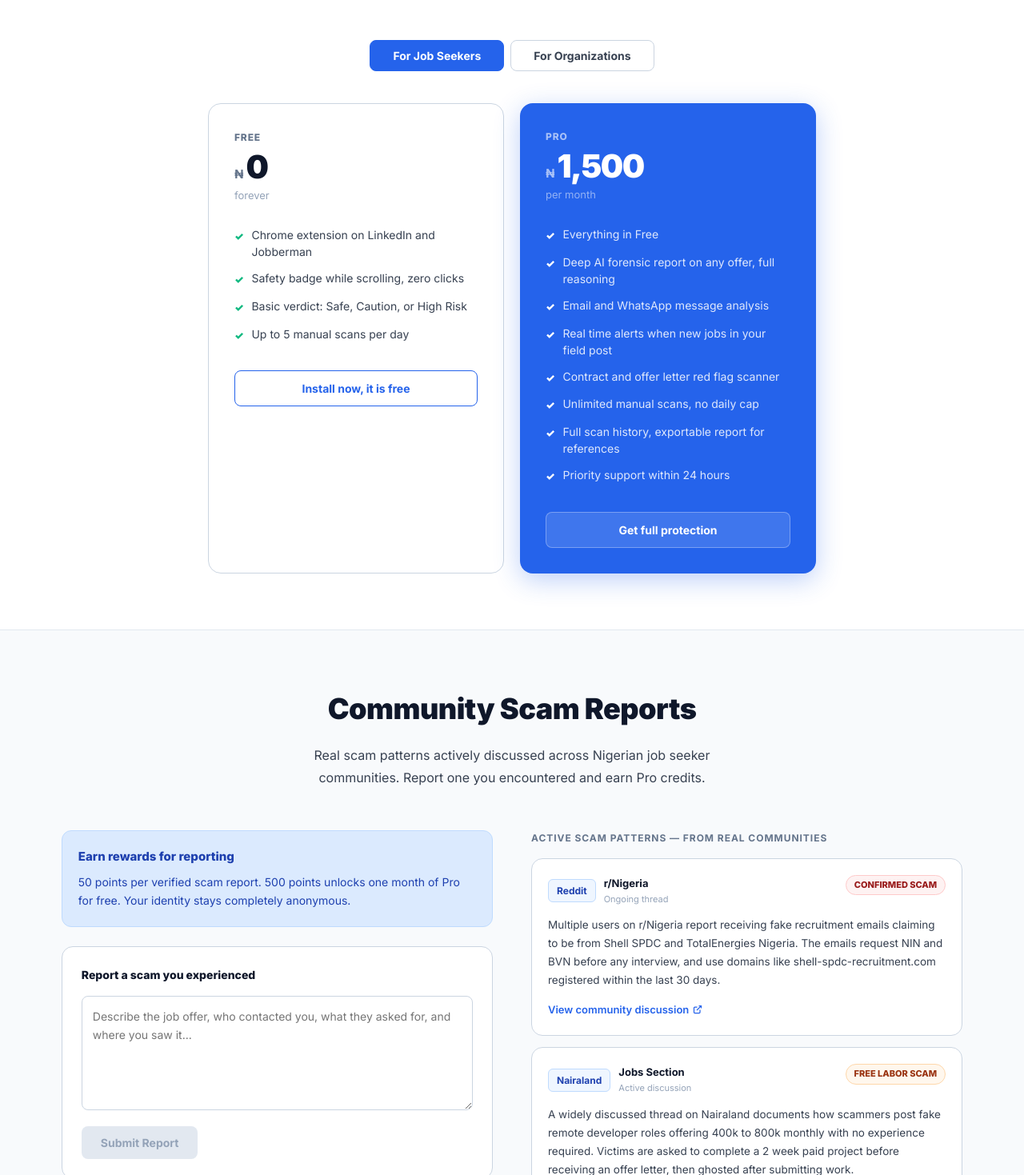
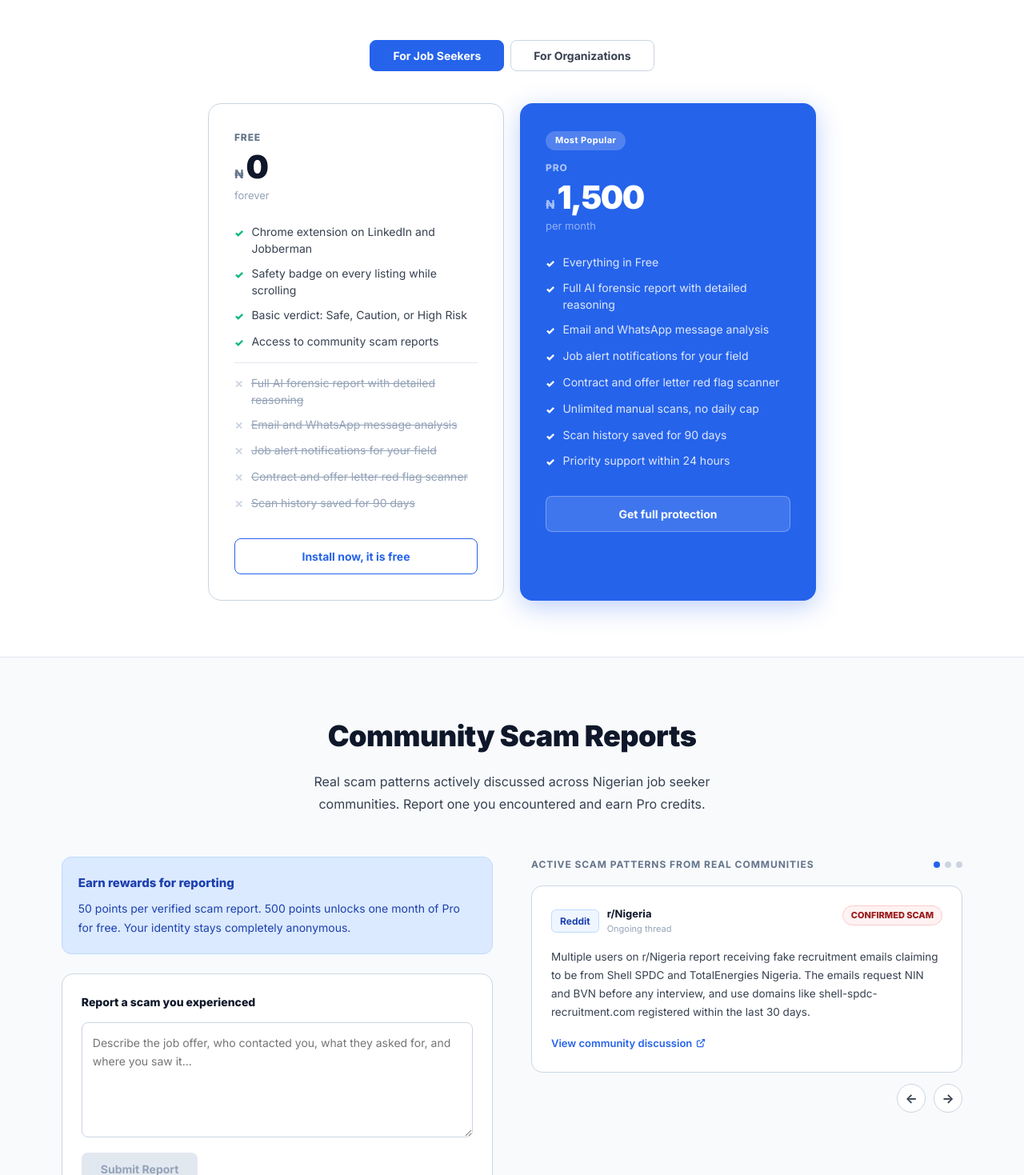
Before and after one commit to morenikejiakinyemi6-rgb/trustellix, a React (Vite) app in the folder frontend/: page / in a window 1280 px wide. Shown: the part 1701-3170 px from the top of the page at 80% size. Built offline with nearby package versions, Linux system fonts and the light colour scheme.

Commit message:
Added and corrected essential functions

```diff
--- a/frontend/src/components/PricingSection.jsx
+++ b/frontend/src/components/PricingSection.jsx
@@ -8,30 +8,37 @@ const USER_PLANS = [
     price: '0',
     period: 'forever',
     cta: 'Install now, it is free',
-    features: [
+    included: [
       'Chrome extension on LinkedIn and Jobberman',
-      'Safety badge while scrolling, zero clicks',
+      'Safety badge on every listing while scrolling',
       'Basic verdict: Safe, Caution, or High Risk',
-      'Up to 5 manual scans per day',
+      'Access to community scam reports',
+    ],
+    excluded: [
+      'Full AI forensic report with detailed reasoning',
+      'Email and WhatsApp message analysis',
+      'Job alert notifications for your field',
+      'Contract and offer letter red flag scanner',
+      'Scan history saved for 90 days',
     ],
     highlight: false,
-    badge: null,
   },
   {
     name: 'Pro',
     price: '1,500',
     period: 'per month',
     cta: 'Get full protection',
-    features: [
+    included: [
       'Everything in Free',
-      'Deep AI forensic report on any offer, full reasoning',
+      'Full AI forensic report with detailed reasoning',
       'Email and WhatsApp message analysis',
-      'Real time alerts when new jobs in your field post',
+      'Job alert notifications for your field',
       'Contract and offer letter red flag scanner',
       'Unlimited manual scans, no daily cap',
-      'Full scan history, exportable report for references',
+      'Scan history saved for 90 days',
       'Priority support within 24 hours',
     ],
+    excluded: [],
     highlight: true,
     badge: 'Most Popular',
   },
@@ -41,21 +48,22 @@ const ORG_PLANS = [
   {
     name: 'Brand Shield',
     price: '150,000',
-    target: 'Your company name is being used by scammers right now. We stop it.',
-    features: [
-      'Gold Verified badge on every one of your job listings across all platforms',
-      'Instant alerts when a fake listing impersonating your brand is detected',
-      'Monthly report of scam activity using your company name',
+    target: 'Scammers are actively impersonating your brand right now. Lock it down.',
+    included: [
+      'Verified gold badge on all your job listings across every platform',
+      'Instant alerts when a fake listing using your brand is detected',
+      'Monthly report of scam activity targeting your company name',
       'Your domain added to our permanent verified whitelist',
       'Top placement in our verified employer directory',
     ],
+    excluded: [],
     highlight: false,
   },
   {
     name: 'Platform API',
     price: '300,000',
-    target: 'Screen every listing before it goes live. One API call. No engineering team needed.',
-    features: [
+    target: 'Screen every listing before it goes live. One API call replaces an entire fraud team.',
+    included: [
       '50,000 automated listing screenings per month',
       'Verdict returned in under 3 seconds per listing',
       'Full JSON payload: risk score, threat flags, domain data',
@@ -63,19 +71,21 @@ const ORG_PLANS = [
       'Real time threat analytics dashboard',
       'Quarterly threat intelligence report for your market',
     ],
+    excluded: [],
     highlight: true,
   },
   {
     name: 'Enterprise',
     price: 'Custom',
-    target: 'Built around your infrastructure. Any scale, any platform.',
-    features: [
+    target: 'Built around your infrastructure at any scale.',
+    included: [
       'Unlimited API calls with guaranteed uptime SLA',
-      'White label: your brand, our engine',
+      'White label option: your brand, our engine',
       'Custom Nigerian threat model training on your data',
       'Dedicated integration engineer assigned to your team',
       'Legal and compliance documentation package included',
     ],
+    excluded: [],
     highlight: false,
   },
 ];
@@ -99,6 +109,18 @@ function UserPlanCard({ plan }) {
         fontFamily: FONT,
       }}
     >
+      {plan.badge && (
+        <div style={{
+          display: 'inline-block', marginBottom: '12px',
+          padding: '3px 12px', borderRadius: '20px',
+          background: 'rgba(255,255,255,0.2)',
+          fontSize: '11px', fontWeight: '700', color: 'white',
+          letterSpacing: '0.04em',
+        }}>
+          {plan.badge}
+        </div>
+      )}
+
       <div style={{
         fontSize: '12px', fontWeight: '800',
         color: plan.highlight ? 'rgba(255,255,255,0.6)' : '#64748B',
@@ -114,16 +136,45 @@ function UserPlanCard({ plan }) {
         </span>
       </div>
 
-      <div style={{ fontSize: '13px', color: plan.highlight ? 'rgba(255,255,255,0.5)' : '#94A3B8', marginBottom: '28px' }}>
+      <div style={{ fontSize: '13px', color: plan.highlight ? 'rgba(255,255,255,0.5)' : '#94A3B8', marginBottom: '24px' }}>
         {plan.period}
       </div>
 
-      {plan.features.map(f => (
-        <div key={f} style={{ display: 'flex', gap: '10px', marginBottom: '12px', alignItems: 'flex-start' }}>
-          <span style={{ color: plan.highlight ? 'white' : GREEN, fontWeight: '900', fontSize: '13px', marginTop: '2px', flexShrink: 0 }}>✓</span>
-          <span style={{ fontSize: '14px', color: plan.highlight ? 'rgba(255,255,255,0.85)' : '#374151', lineHeight: '1.5' }}>{f}</span>
+      {plan.included.map(f => (
+        <div key={f} style={{ display: 'flex', gap: '10px', marginBottom: '10px', alignItems: 'flex-start' }}>
+          <span style={{
+            color: plan.highlight ? 'white' : GREEN,
+            fontWeight: '900', fontSize: '13px', marginTop: '2px', flexShrink: 0,
+          }}>✓</span>
+          <span style={{ fontSize: '14px', color: plan.highlight ? 'rgba(255,255,255,0.85)' : '#374151', lineHeight: '1.5' }}>
+            {f}
+          </span>
         </div>
       ))}
+
+      {plan.excluded.length > 0 && (
+        <div style={{
+          marginTop: '14px', paddingTop: '14px',
+          borderTop: `1px solid ${plan.highlight ? 'rgba(255,255,255,0.15)' : '#E2E8F0'}`,
+        }}>
+          {plan.excluded.map(f => (
+            <div key={f} style={{ display: 'flex', gap: '10px', marginBottom: '10px', alignItems: 'flex-start' }}>
+              <span style={{
+                color: plan.highlight ? 'rgba(255,255,255,0.35)' : '#CBD5E1',
+                fontWeight: '900', fontSize: '13px', marginTop: '2px', flexShrink: 0,
+              }}>✕</span>
+              <span style={{
+                fontSize: '14px',
+                color: plan.highlight ? 'rgba(255,255,255,0.4)' : '#94A3B8',
+                lineHeight: '1.5',
+                textDecoration: 'line-through',
+              }}>
+                {f}
+              </span>
+            </div>
+          ))}
+        </div>
+      )}
 
       <button
         {...btnHH}
@@ -144,7 +195,6 @@ function UserPlanCard({ plan }) {
     </div>
   );
 }
-
 function OrgPlanCard({ plan }) {
   const [h, hh] = useHover();
 
@@ -238,7 +288,7 @@ export default function PricingSection() {
             Protection for everyone
           </h2>
           <p style={{ fontSize: '16px', color: '#374151', maxWidth: '500px', margin: '0 auto', lineHeight: '1.75', fontFamily: FONT }}>
-            Free for job seekers, always. We charge organizations that benefit most from keeping their reputation clean.
+             Free protection for every job seeker. Organizations that want verified trust invest in keeping their reputation clean.
           </p>
         </div>
 
--- a/frontend/src/components/ReportsSection.jsx
+++ b/frontend/src/components/ReportsSection.jsx
@@ -86,8 +86,7 @@ function ReportCard({ report }) {
         {report.text}
       </p>
 
-
-        <a href={report.link}
+      <a href={report.link}
         target="_blank"
         rel="noreferrer"
         {...linkHH}
@@ -194,6 +193,129 @@ function ReportForm({ onSubmit }) {
   );
 }
 
+function ArrowBtn({ dir, label, onClick }) {
+  const [h, hh] = useHover();
+  return (
+    <button onClick={onClick} {...hh} style={{
+      width: '36px', height: '36px', borderRadius: '50%',
+      border: `1.5px solid ${h ? BLUE_L : '#CBD5E1'}`,
+      background: h ? BLUE_L : 'white',
+      color: h ? 'white' : '#374151',
+      cursor: 'pointer', fontFamily: FONT,
+      fontSize: '16px', fontWeight: '700',
+      display: 'flex', alignItems: 'center', justifyContent: 'center',
+      transition: 'all 0.15s',
+    }}>
+      {label}
+    </button>
+  );
+}
+
+function ReportsCarousel({ userReports }) {
+  const [current, setCurrent] = useState(0);
+  const [animating, setAnimating] = useState(false);
+  const [linkH, linkHH] = useHover();
+
+  const allReports = [...userReports, ...REAL_REPORTS];
+
+  const go = (dir) => {
+    if (animating) return;
+    setAnimating(true);
+    setTimeout(() => {
+      setCurrent(prev => (prev + dir + allReports.length) % allReports.length);
+      setAnimating(false);
+    }, 200);
+  };
+
+  const report = allReports[current];
+
+  return (
+    <div>
+      <div style={{
+        fontSize: '12px', fontWeight: '700', color: '#64748B',
+        marginBottom: '16px', textTransform: 'uppercase',
+        letterSpacing: '0.08em', fontFamily: FONT,
+        display: 'flex', justifyContent: 'space-between', alignItems: 'center',
+      }}>
+        <span>Active Scam Patterns From Real Communities</span>
+        <div style={{ display: 'flex', gap: '6px' }}>
+          {allReports.map((_, i) => (
+            <span key={i} onClick={() => setCurrent(i)} style={{
+              width: '8px', height: '8px', borderRadius: '50%',
+              background: i === current ? BLUE_L : '#CBD5E1',
+              cursor: 'pointer', transition: 'background 0.2s', display: 'block',
+            }} />
+          ))}
+        </div>
+      </div>
+
+      <div style={{
+        opacity: animating ? 0 : 1,
+        transform: animating ? 'translateX(20px)' : 'translateX(0)',
+        transition: 'all 0.2s ease',
+      }}>
+        <div style={{
+          background: 'white', borderRadius: '14px', padding: '24px',
+          border: '1.5px solid #CBD5E1', fontFamily: FONT, minHeight: '220px',
+        }}>
+          <div style={{
+            display: 'flex', justifyContent: 'space-between',
+            alignItems: 'flex-start', marginBottom: '14px', flexWrap: 'wrap', gap: '8px',
+          }}>
+            <div style={{ display: 'flex', alignItems: 'center', gap: '10px' }}>
+              <div style={{
+                padding: '4px 10px', background: '#EFF6FF',
+                borderRadius: '6px', border: '1px solid #BFDBFE',
+                fontSize: '12px', fontWeight: '700', color: '#1E40AF',
+              }}>
+                {report.platform}
+              </div>
+              <div>
+                <div style={{ fontWeight: '700', fontSize: '13px', color: NAVY }}>{report.source}</div>
+                <div style={{ fontSize: '11px', color: '#94A3B8', marginTop: '1px' }}>{report.time}</div>
+              </div>
+            </div>
+            <span style={{
+              padding: '3px 10px', borderRadius: '20px',
+              background: report.verdictBg, color: report.verdictColor,
+              fontSize: '11px', fontWeight: '800',
+              border: `1px solid ${report.verdictBorder}`,
+              flexShrink: 0,
+            }}>
+              {report.verdict}
+            </span>
+          </div>
+
+          <p style={{ fontSize: '13.5px', color: '#374151', lineHeight: '1.7', margin: '0 0 14px' }}>
+            {report.text}
+          </p>
+
+          {report.link && (
+            <a href={report.link} target="_blank" rel="noreferrer" {...linkHH} style={{
+              fontSize: '13px', color: linkH ? '#1D4ED8' : BLUE_L,
+              textDecoration: linkH ? 'underline' : 'none',
+              fontWeight: '600', display: 'inline-flex',
+              alignItems: 'center', gap: '5px', transition: 'color 0.15s',
+            }}>
+              View community discussion
+              <svg width="12" height="12" viewBox="0 0 24 24" fill="none" stroke="currentColor" strokeWidth="2.5">
+                <path d="M18 13v6a2 2 0 0 1-2 2H5a2 2 0 0 1-2-2V8a2 2 0 0 1 2-2h6"/>
+                <polyline points="15 3 21 3 21 9"/>
+                <line x1="10" y1="14" x2="21" y2="3"/>
+              </svg>
+            </a>
+          )}
+        </div>
+      </div>
+
+      <div style={{ display: 'flex', gap: '10px', marginTop: '14px', justifyContent: 'flex-end' }}>
+        <ArrowBtn dir={-1} label="←" onClick={() => go(-1)} />
+        <ArrowBtn dir={1} label="→" onClick={() => go(1)} />
+      </div>
+    </div>
+  );
+}
+
 export default function ReportsSection() {
   const [userReports, setUserReports] = useState([]);
 
@@ -252,17 +374,7 @@ export default function ReportsSection() {
           </div>
 
           <div>
-            <div style={{
-              fontSize: '12px', fontWeight: '700', color: '#64748B',
-              marginBottom: '16px', textTransform: 'uppercase',
-              letterSpacing: '0.08em', fontFamily: FONT,
-            }}>
-              Active Scam Patterns — From Real Communities
-            </div>
-
-            {userReports.map(r => <ReportCard key={r.id} report={r} />)}
-
-            {REAL_REPORTS.map(r => <ReportCard key={r.id} report={r} />)}
+            <ReportsCarousel userReports={userReports} />
           </div>
         </div>
       </div>
```
Also changed, not shown: frontend/src/components/InstallModal.jsx (+20 -9 lines), 1 other file (tests, documents, lock files or other folders).
